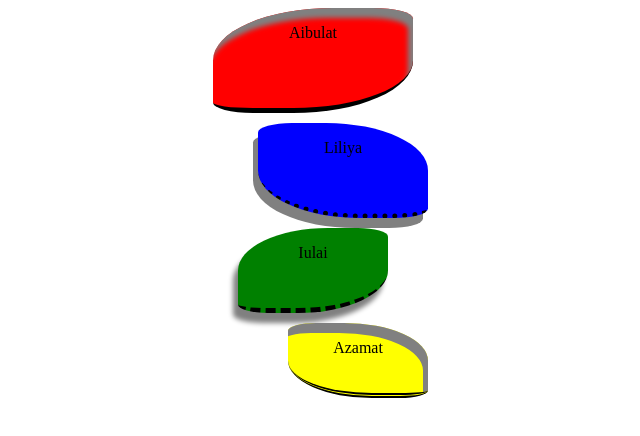
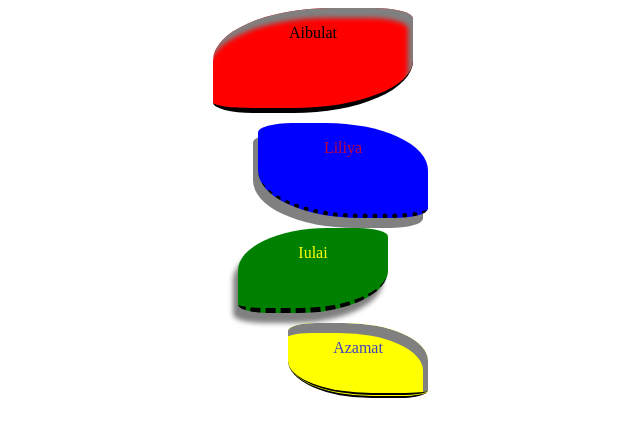
Before and after one commit to LiliyaNgm/css, a plain HTML site: page index.html in a window 1280 px wide. Shown: the whole page, without its empty margins (312-952 px from the left). Drawn offline with Linux system fonts and the light colour scheme.

Commit message:
first commit

```diff
--- a/style.css
+++ b/style.css
@@ -27,7 +27,7 @@
     margin-left: 30px;
 	margin-bottom: 10px;
 	border-bottom: 5px dotted black;
-	color: black;
+	color: hsl(0 100% 50% / 0.75);
 	box-shadow: -5px 10px grey;
 }
 
@@ -41,7 +41,7 @@
     margin-right: 30px;
 	margin-bottom: 10px;
 	border-bottom: 5px dashed black;
-	color: black;
+	color: yellow;
 	box-shadow: -5px 10px 5px grey;
 }
 
@@ -55,7 +55,7 @@
     margin-left: 60px;
 	margin-bottom: 10px;
 	border-bottom: 5px double black;
-	color: black;
+	color: rgb(0 0 255 / 0.75);
 	box-shadow: -5px 10px inset grey;
 }
 
```
